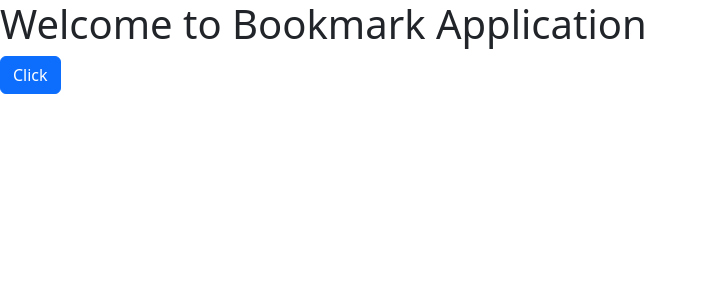
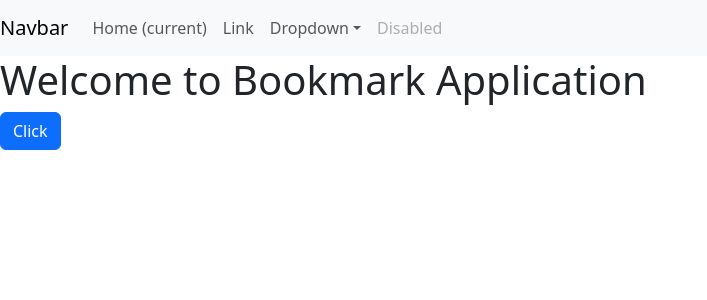
Before and after one commit to MadhurToppo/bookmark-application, a Next.js app in the folder bookmark-ui/: page / in a window 1280 px wide. Shown: the top 300 px of the page, without its empty margins (0-707 px from the left). Built offline with nearby package versions, Linux system fonts and the light colour scheme.

Commit message:
Add NavBar component from Bootstrap template

```diff
--- /dev/null
+++ b/bookmark-ui/components/NavBar.tsx
@@ -0,0 +1,42 @@
+import React from 'react';
+
+const NavBar = () => (
+    <header>
+    <nav className="navbar navbar-expand-lg navbar-light bg-light">
+        <a className="navbar-brand" href="#">Navbar</a>
+        <button className="navbar-toggler" type="button" data-toggle="collapse"
+                data-target="#navbarSupportedContent" aria-controls="navbarSupportedContent" aria-expanded="false"
+                aria-label="Toggle navigation">
+            <span className="navbar-toggler-icon"></span>
+        </button>
+
+        <div className="collapse navbar-collapse" id="navbarSupportedContent">
+            <ul className="navbar-nav mr-auto">
+                <li className="nav-item active">
+                    <a className="nav-link" href="#">Home <span className="sr-only">(current)</span></a>
+                </li>
+                <li className="nav-item">
+                    <a className="nav-link" href="#">Link</a>
+                </li>
+                <li className="nav-item dropdown">
+                    <a className="nav-link dropdown-toggle" href="#" id="navbarDropdown" role="button"
+                       data-toggle="dropdown" aria-haspopup="true" aria-expanded="false">
+                        Dropdown
+                    </a>
+                    <div className="dropdown-menu" aria-labelledby="navbarDropdown">
+                        <a className="dropdown-item" href="#">Action</a>
+                        <a className="dropdown-item" href="#">Another action</a>
+                        <div className="dropdown-divider"></div>
+                        <a className="dropdown-item" href="#">Something else here</a>
+                    </div>
+                </li>
+                <li className="nav-item">
+                    <a className="nav-link disabled" href="#">Disabled</a>
+                </li>
+            </ul>
+        </div>
+    </nav>
+    </header>
+);
+
+export default NavBar;
--- a/bookmark-ui/pages/index.tsx
+++ b/bookmark-ui/pages/index.tsx
@@ -1,11 +1,13 @@
 import Image from 'next/image'
 import { Inter } from 'next/font/google'
+import NavBar from "@/components/NavBar";
 
 const inter = Inter({ subsets: ['latin'] })
 
 export default function Home() {
   return (
     <div>
+        <NavBar/>
       <h1>Welcome to Bookmark Application</h1>
       <button className={"btn btn-primary"}>Click</button>
     </div>
```
